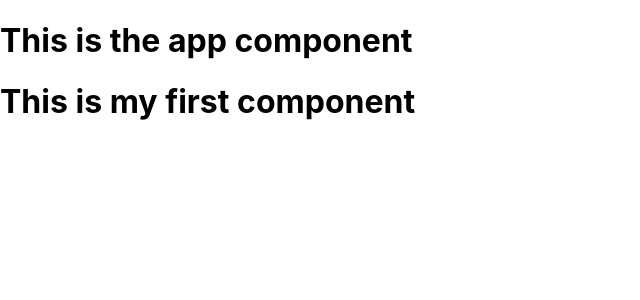
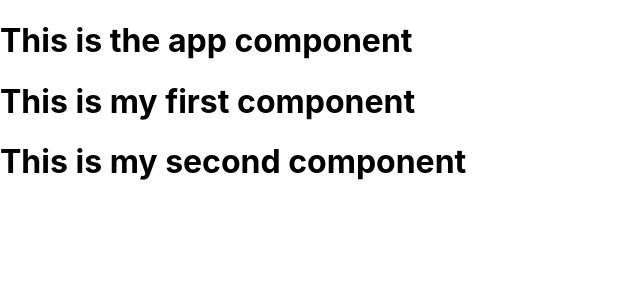
Before and after one commit to mflorya575/WebApp-Geo-Django-React, a React (Create React App) app in the folder frontend/: page / in a window 1280 px wide. Shown: the top 300 px of the page, without its empty margins (0-640 px from the left). Built offline with nearby package versions, Linux system fonts and the light colour scheme.

Commit message:
create second component

```diff
--- a/frontend/src/App.js
+++ b/frontend/src/App.js
@@ -1,5 +1,6 @@
 import logo from './logo.svg';
 import './App.css';
+import SecondComponent from './Components/SecondComponent';
 
 function App() {
   function MyComponent() {
@@ -9,6 +10,7 @@ function App() {
   <div>
     <h1>This is the app component</h1>
     <MyComponent />
+    <SecondComponent />
   </div>
 );
 }
--- /dev/null
+++ b/frontend/src/Components/SecondComponent.js
@@ -0,0 +1,7 @@
+import React from 'react';
+
+function SecondComponent(){
+    return <h1>This is my second component</h1>;
+}
+
+export default SecondComponent;
```
